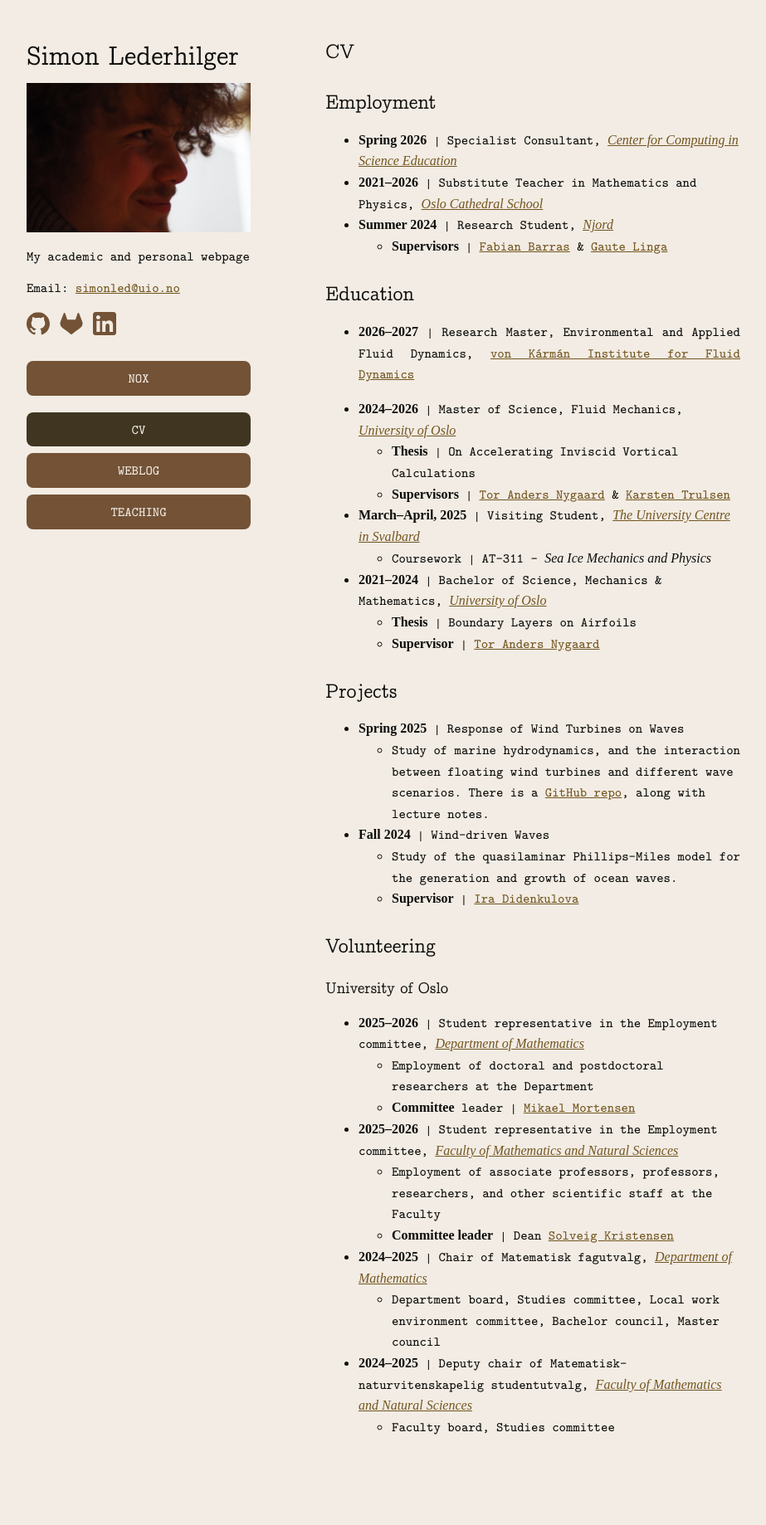
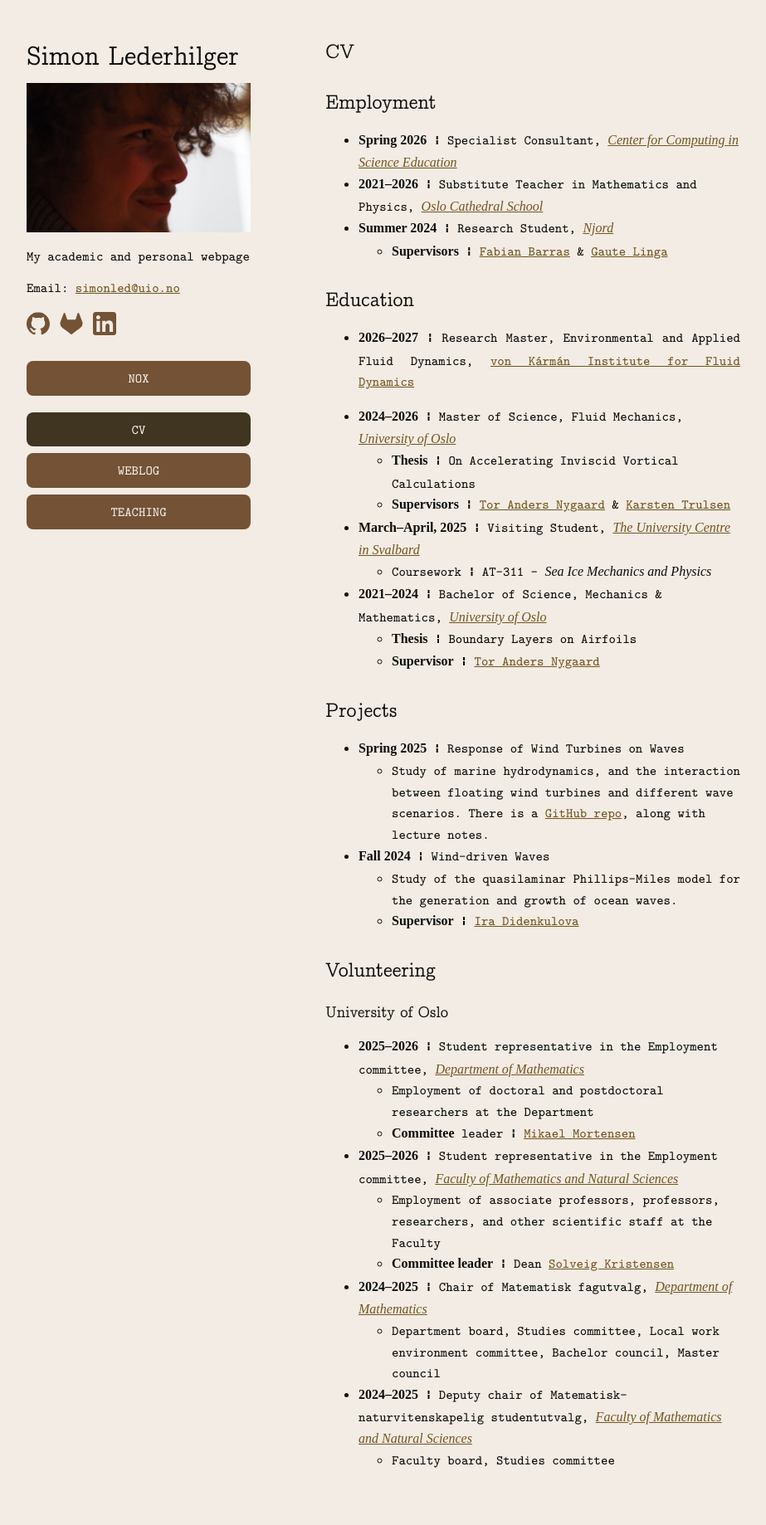
Before and after one commit to lederhilger/lederhilger.github.io, a Jekyll site: the page built from cv.md, in a window 1280 px wide. Shown: the whole page at 83% size, without its empty margins (178-1101 px from the left). Built offline with Jekyll 4.4.1, drawn with Linux system fonts in a browser that asks for light colours; some web fonts are replaced; a script that is not in the unit is left out; before the commit the page ends 1799 px from its top, so only the background shows below that.

Commit message:
Added IBM VGA 8 times 16 font for code.

```diff
--- a/assets/css/cmu.css
+++ b/assets/css/cmu.css
@@ -94,6 +94,14 @@
     font-display: swap;
 }
 
+@font-face {
+    font-family: "IBM-VGA 8×16";
+    src: url("../fonts/ibmvga/IBM_VGA_8x16.woff") format("woff");
+    font-weight: 400;
+    font-style: normal;
+    font-display: swap;
+}
+
 body {
     font-family: "New Computer Modern Mono", serif;
     line-height: 1.6;
@@ -104,3 +112,7 @@
     font-weight: 400;
     line-height: 1.2;
 }
+
+code, pre, kbd, .project-link {
+    font-family: "IBM-VGA 8×16", monospace;
+}
```
Also changed, not shown: assets/fonts/ibmvga/IBM_VGA_8x16.woff (added).
